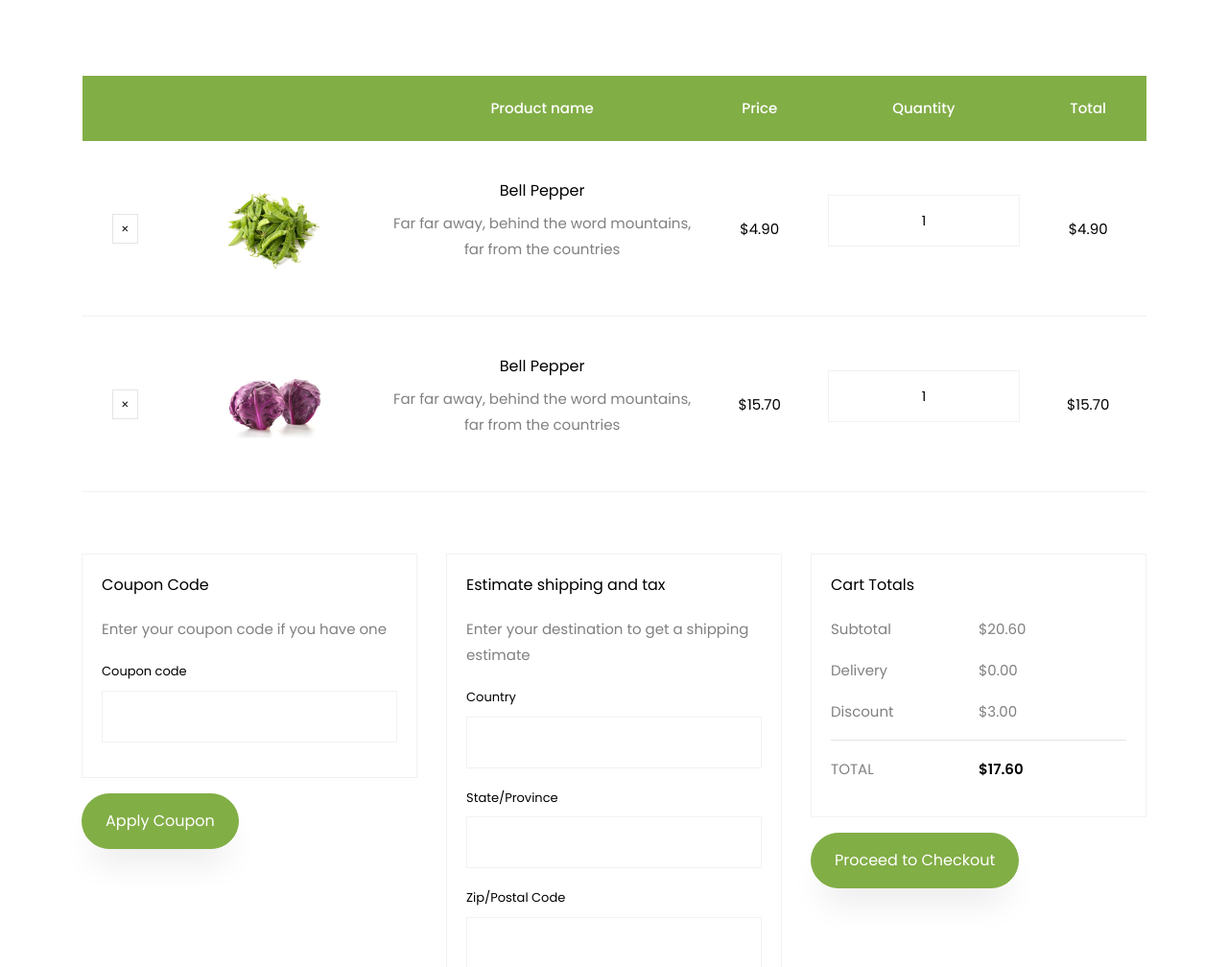
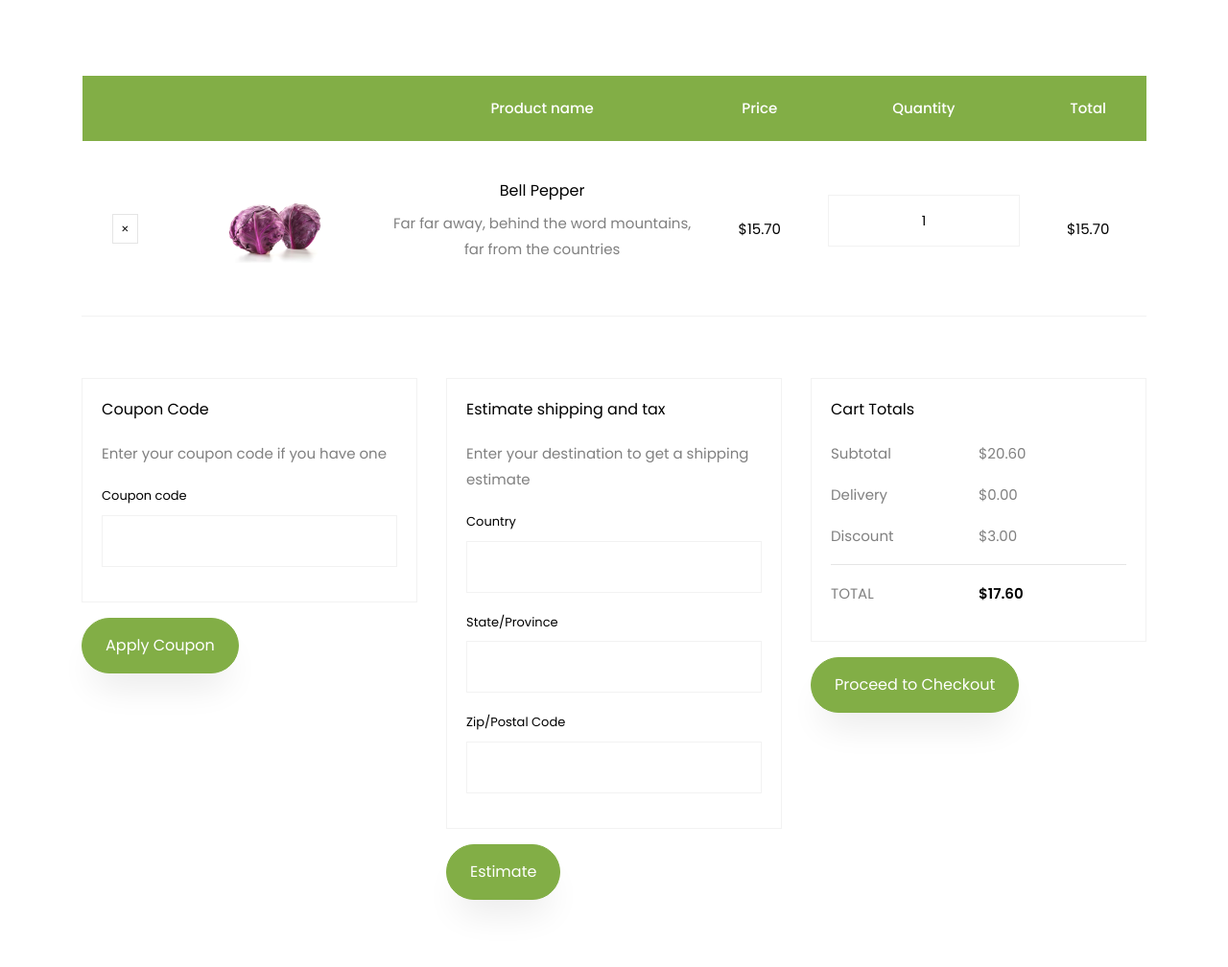
Before and after one commit to ValeryKharkov/PyWEB_lab1, a Django app: page /cart/ in a window 1280 px wide. Shown: the part 474-1482 px from the top of the page at 96% size. Run offline with Django 4.2, Linux system fonts and the light colour scheme; some libraries are stand-ins or nearby versions; some web fonts are replaced.

Commit message:
Практика №3. Пункт 81

```diff
--- a/apps/cart_shop/templates/cart_shop/cart.html
+++ b/apps/cart_shop/templates/cart_shop/cart.html
@@ -110,26 +110,27 @@
 						      </tr>
 						    </thead>
 						    <tbody>
+							{% for item in cart_items %}
 						      <tr class="text-center">
 						        <td class="product-remove"><a href="#"><span class="ion-ios-close"></span></a></td>
 
-						        <td class="image-prod"><div class="img" style="background-image:url({% static 'shop/images/product-3.jpg'%});"></div></td>
+						        <td class="image-prod"><div class="img" style="background-image:url({{item.product.image.url}});"></div></td>
 
 						        <td class="product-name">
-						        	<h3>Bell Pepper</h3>
-						        	<p>Far far away, behind the word mountains, far from the countries</p>
+						        	<h3>{{item.product.name}}</h3>
+						        	<p>{{item.product.description}}</p>
 						        </td>
 
-						        <td class="price">$4.90</td>
+									<td class="quantity">
+			  						<div class="input-group mb-3">
+				 					 <input type="text" name="quantity" class="quantity form-control input-number" value={{item.quantity}} min="1" max="100">
+			  						</div>
+		  							 </td>
 
-						        <td class="quantity">
-						        	<div class="input-group mb-3">
-					             	<input type="text" name="quantity" class="quantity form-control input-number" value="1" min="1" max="100">
-					          	</div>
-					          </td>
 
-						        <td class="total">$4.90</td>
+						        <td class="total">${% widthratio item.product.price 1 item.quantity %}</td>
 						      </tr><!-- END TR-->
+							{%endfor%}
 
 						      <tr class="text-center">
 						        <td class="product-remove"><a href="#"><span class="ion-ios-close"></span></a></td>
```
Also changed, not shown: apps/auth_shop/forms.py (+7 -0 lines), db.sqlite3.
